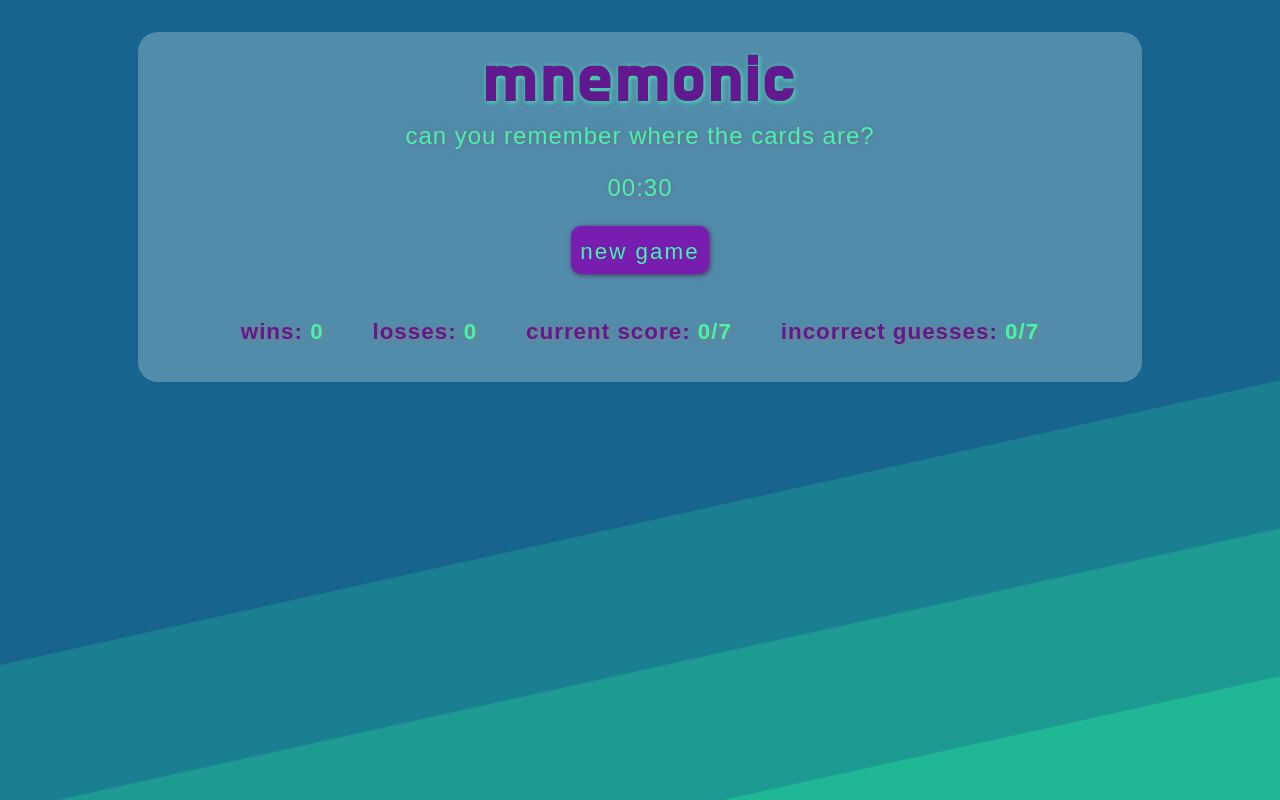
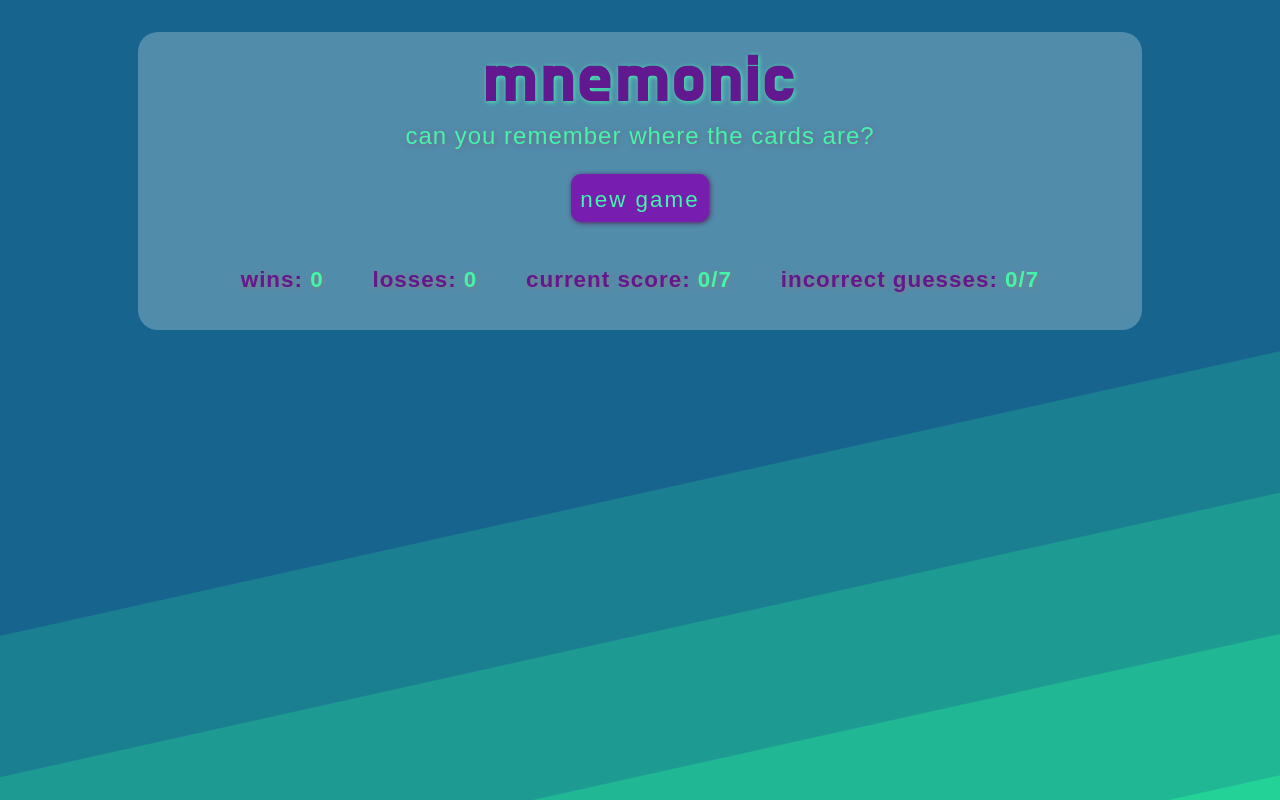
Before and after one commit to tobydawson1/mnemonic, a React (Create React App) app: page / in a window 1280 px wide. Shown: the top 800 px of the page. Built offline with nearby package versions, Linux system fonts and the light colour scheme; a web font is replaced by a local one.

Commit message:
Timer added for future use dont merge this Branch

```diff
--- a/src/App.js
+++ b/src/App.js
@@ -19,6 +19,8 @@ export default function App() {
   const [losses, setLosses] = useState(0);
   const [seconds, setSeconds] = useState(30);
   const [isActive, setIsActive] = useState(false);
+  let gameTimer;
+  // window.startDate = undefined;
 
   useEffect(() => {
     resizeBoard()
@@ -78,25 +80,28 @@ export default function App() {
       youWin();
       setWins(wins + 1);
       setTimeout(newGame, 4000);
-      timerReset()
+      // timerReset()
     }
   }
 
-  const checkGuesses = (wrongGuesses) => {
-    if (wrongGuesses>6) {
+  const checkGuesses = (wrongGuesses ,nbOfSeconds) => {
+    if (wrongGuesses>6 || nbOfSeconds === 0) {
       youLost();
       loseThisGame()
+
     }
   }
 
   function loseThisGame() {
     setLosses(losses + 1);
     setTimeout(newGame, 3000);
-    timerReset()
+    // timerReset()
   }
 
   const newGame = () => {
-    setSeconds(30);
+    // setSeconds(30);
+    clearTimeout(gameTimer);
+    startTimer(15)
     setSolved([]);
     setCards(initializeDeck());
     showCards()
@@ -138,42 +143,75 @@ export default function App() {
       ),
     )
   }
-  //timer stuff
-  const Timer = () => {
-    useEffect(() => {
-      let interval = null;
-      if (isActive && seconds == 0){
-        timerReset();
-        timeUp();
-        loseThisGame();
-        clearInterval(interval);
-      } else if (isActive) {
-        interval = setInterval(() => {
-          setSeconds(seconds => seconds - 1);
-        }, 1000);}
-      else if (!isActive && seconds !== 0) {
-        clearInterval(interval);
-      }
-      return () => clearInterval(interval);
-    }, [isActive, seconds]);
 
-    return (
-        <div className="timer"><h2>00:{seconds}</h2></div>
-    );
-  };
-  function timerReset() {
-    setSeconds(30);
-    setIsActive(false);
+
+  const startTimer = (nbOfSeconds) => {
+    window.startDate = Date.now()
+    let timerfunction = () => {
+      var timeEllapsed = Date.now() - window.startDate;
+      if(timeEllapsed > nbOfSeconds * 1000){
+        document.getElementById("countdown").innerHTML = "Finished";
+      } else {
+        var timeleft = nbOfSeconds - timeEllapsed / 1000;
+        document.getElementById("countdown").innerHTML = Math.round(timeleft) + " seconds remaining";
+        gameTimer = setTimeout(timerfunction, 25);
+        console.log(window.startDate)}
+    }
+    gameTimer = setTimeout(timerfunction, 25);
   }
-///end of timer
+
+
+
+
+  // var timeleft = 10;
+  // var downloadTimer = setInterval(function(){
+  // if(timeleft <= 0){
+  //   clearInterval(downloadTimer);
+  //   document.getElementById("countdown").innerHTML = "Finished";
+  // } else {
+  //   document.getElementById("countdown").innerHTML = timeleft + " seconds remaining";
+  // }
+  // timeleft -= 1;
+  // }, 1000);
+
+
+//   //timer stuff
+//   const Timer = () => {
+//     useEffect(() => {
+//       let interval = null;
+//       if (isActive && seconds == 0){
+//         timerReset();
+//         timeUp();
+//         loseThisGame();
+//         clearInterval(interval);
+//       } else if (isActive) {
+//         interval = setInterval(() => {
+//           setSeconds(seconds => seconds - 1);
+//         }, 1000);}
+//       else if (!isActive && seconds !== 0) {
+//         clearInterval(interval);
+//       }
+//       return () => clearInterval(interval);
+//     }, [isActive, seconds]);
+
+//     return (
+//         <div className="timer"><h2>00:{seconds}</h2></div>
+//     );
+//   };
+//   function timerReset() {
+//     setSeconds(30);
+//     setIsActive(false);
+//   }
+// ///end of timer
 
   return (
     <div className="App">
       <div class="fadebox">
       <h1>mnemonic</h1>
       <h2>can you remember where the cards are?</h2>
+      <div id="countdown"></div>
       <div id="animationhere"></div>
-      <Timer/>
+      {/* <Timer/> */}
       <Navbar
         wins={wins}
         losses={losses}
```
